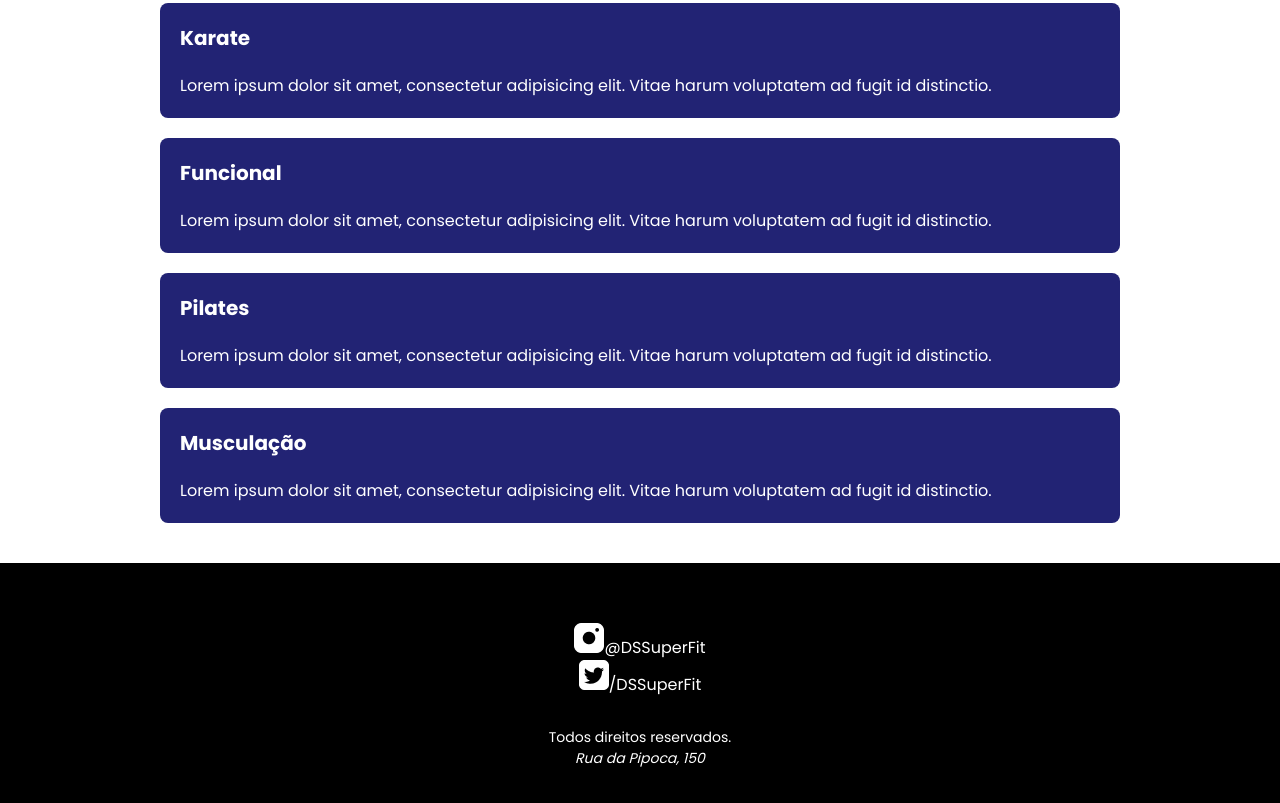
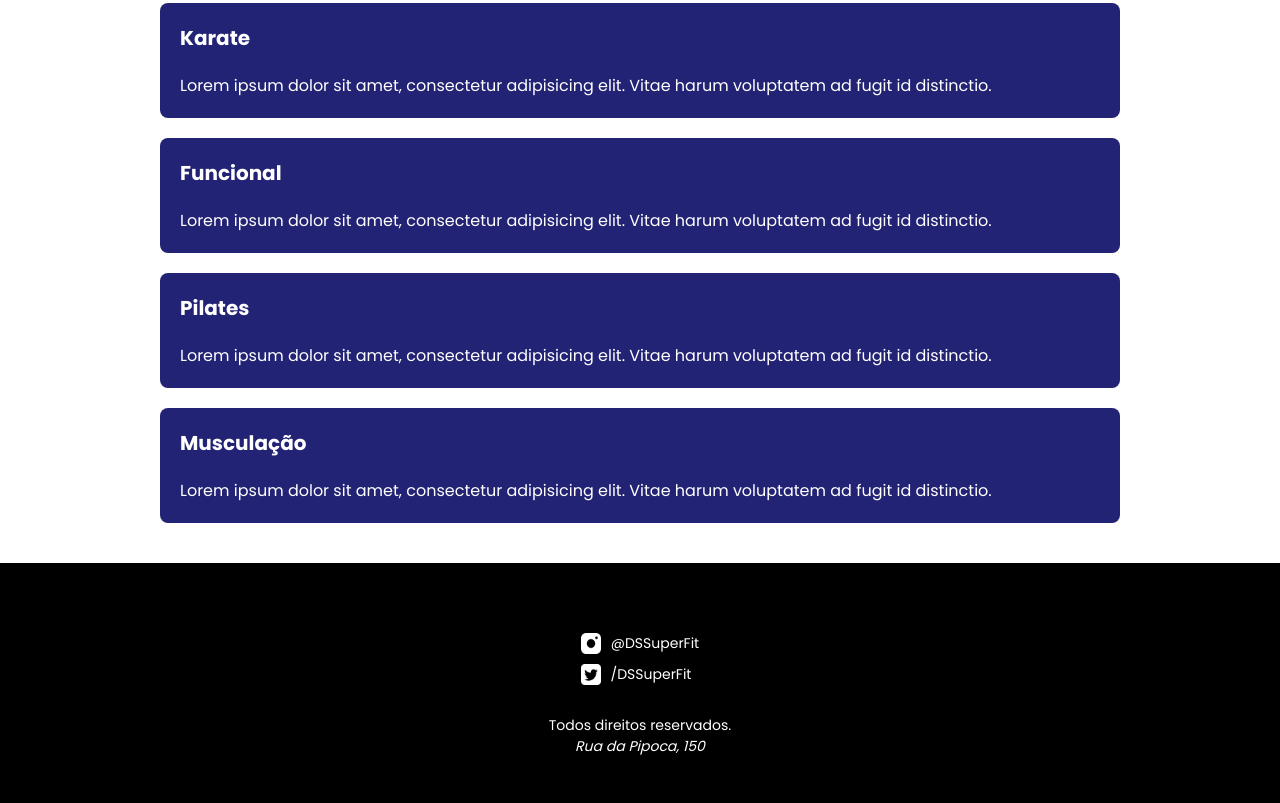
Before and after one commit to NeryJr/desafio-css, a plain HTML site: page index.html in a window 1280 px wide. Shown: the part 907-1710 px from the top of the page. Drawn offline with Linux system fonts and the light colour scheme.

Commit message:
Correção alinhamento icones e texto

```diff
--- a/css/styles.css
+++ b/css/styles.css
@@ -30,11 +30,11 @@ header {
     background-color: var(--color-red);
     height: 100px;
     display: flex;
-    align-items: center;
 }
 
 nav {
     display: flex;
+    align-items: center;
     justify-content: space-between;
 }
 
@@ -46,6 +46,7 @@ nav h1 {
 nav a {
     color: var(--color-white);
     font-size: 14px;
+    display: flex;
 }
 
 nav a:hover {
@@ -128,8 +129,23 @@ footer {
     align-items: center;
 }
 
+.align{
+    display: flex;
+}
+
+.social-media a{
+    font-size: 14px;
+    display: flex;
+    padding-top: 10px;
+}
+
 .social-media img {
     width: 30px;
+    padding-right: 10px;
+}
+
+.text-twitter {
+    padding-right: 8px;
 }
 
 .infos {
--- a/index.html
+++ b/index.html
@@ -62,9 +62,9 @@
 
     <footer>
         <div class="container">
-            <div class="social-media">
+            <div class="social-media align">
                 <a href="#"><img src="img/instagram.png" alt="instagram">@DSSuperFit</a>
-                <a href="#"><img src="img/twitter.png" alt="twitter">/DSSuperFit</a>
+                <a class="text-twitter" href="#"><img src="img/twitter.png" alt="twitter">/DSSuperFit</a>
             </div>
             <div  class="infos">
                 <a href="#">Todos direitos reservados.</a>
```
